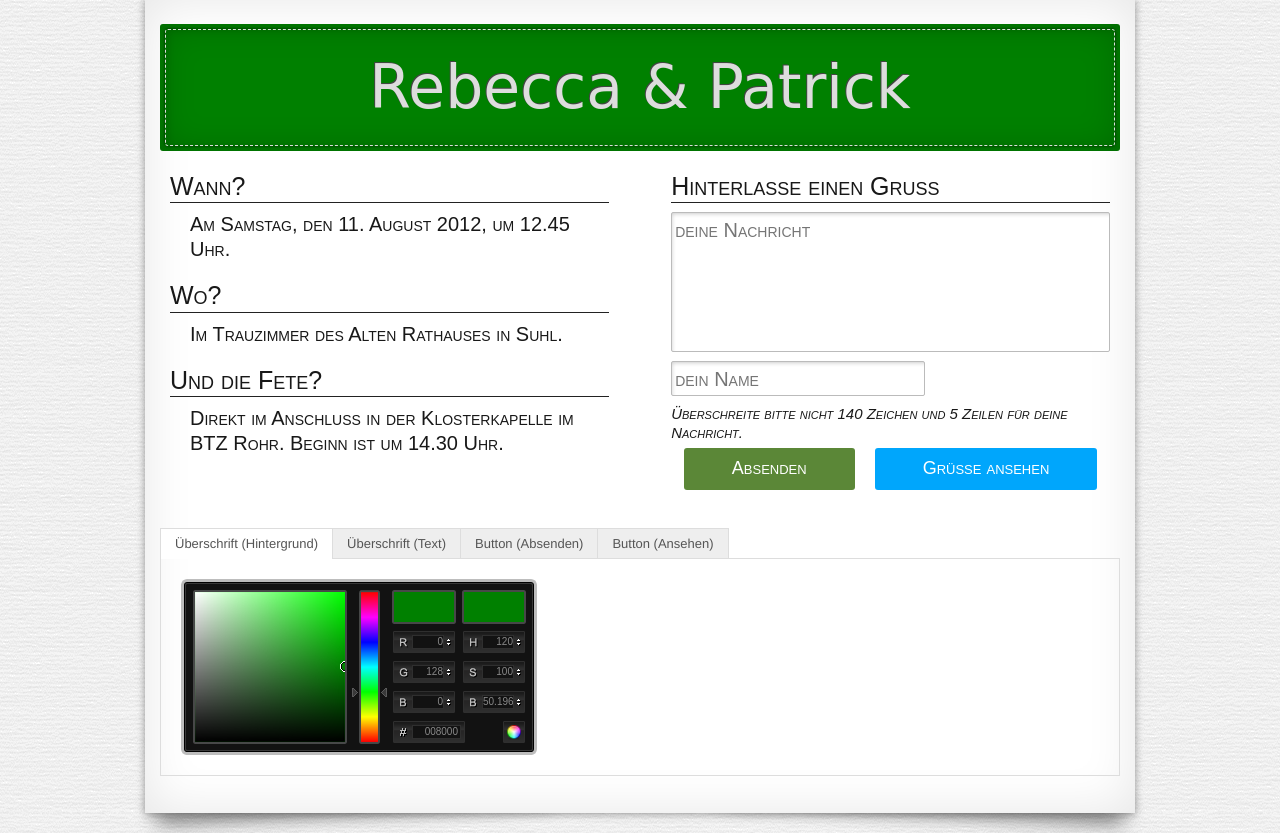
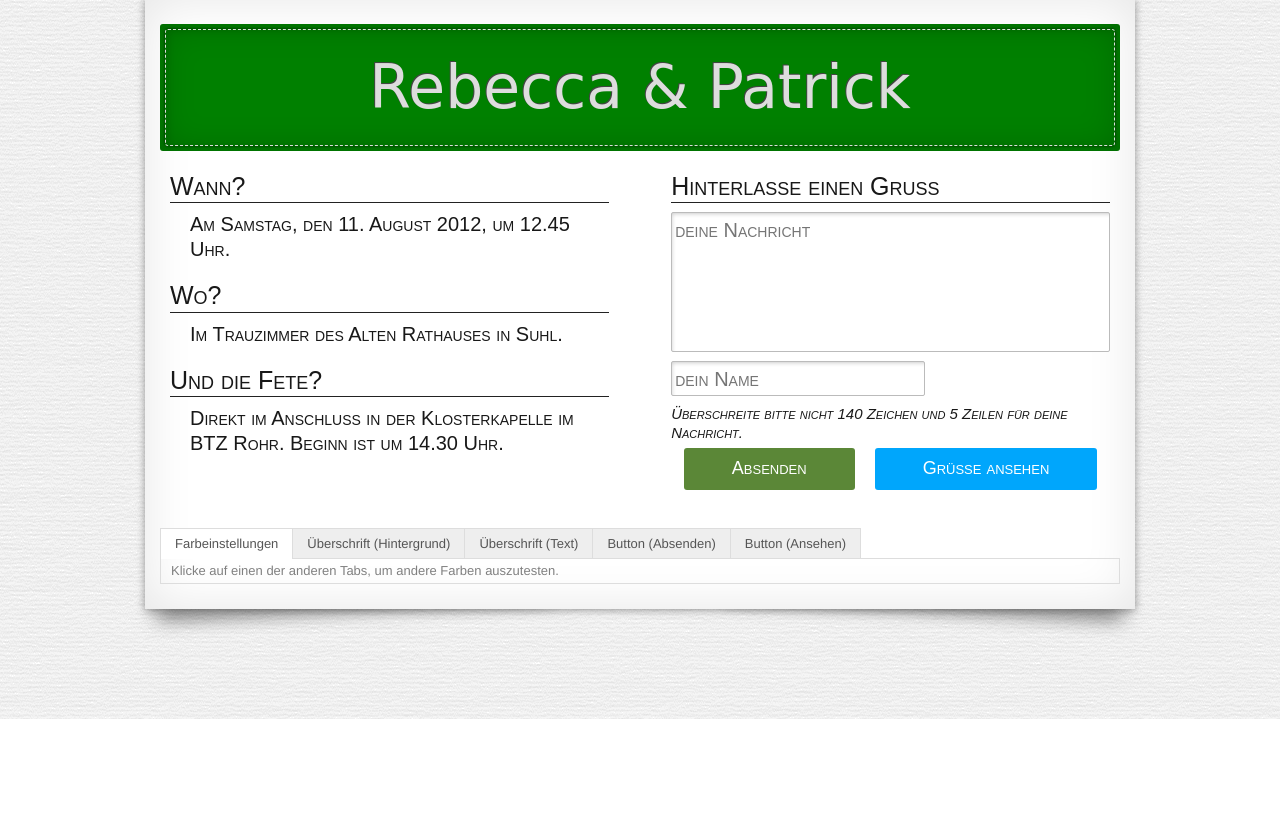
Before and after one commit to dAnjou/wedding-stuff, a Python web app: template templates/index.html in a window 1280 px wide. Shown: the part 81-914 px from the top of the page. After the commit the page ends 800 px from the top, so only its background shows below. Run offline with Jinja, Linux system fonts and the light colour scheme; the template is opened without the code that fills it, so the values that code supplies are empty; some web fonts are replaced.

Commit message:
explaining color pickers + making them not visibile at first

```diff
--- a/templates/index.html
+++ b/templates/index.html
@@ -79,13 +79,15 @@
         <div class="row">
             <div class="twelve columns">
                 <dl class="contained tabs">
-                    <dd><a href="#nice1" class="active">Überschrift (Hintergrund)</a></dd>
+                    <dd><a href="#nice0" class="active">Farbeinstellungen</a></dd>
+                    <dd><a href="#nice1">Überschrift (Hintergrund)</a></dd>
                     <dd><a href="#nice2">Überschrift (Text)</a></dd>
                     <dd><a href="#nice3">Button (Absenden)</a></dd>
                     <dd><a href="#nice4">Button (Ansehen)</a></dd>
                 </dl>
                 <ul class="contained tabs-content">
-                    <li class="active" id="nice1Tab"><div id="heading-bg"></div></li>
+                    <li class="active" id="nice0Tab" style="color: grey; margin: 0; padding: 3px 10px; text-align: left;">Klicke auf einen der anderen Tabs, um andere Farben auszutesten.</li>
+                    <li id="nice1Tab"><div id="heading-bg"></div></li>
                     <li id="nice2Tab"><div id="heading-text"></div></li>
                     <li id="nice3Tab"><div id="button-send"></div></li>
                     <li id="nice4Tab"><div id="button-view"></div></li>
```
